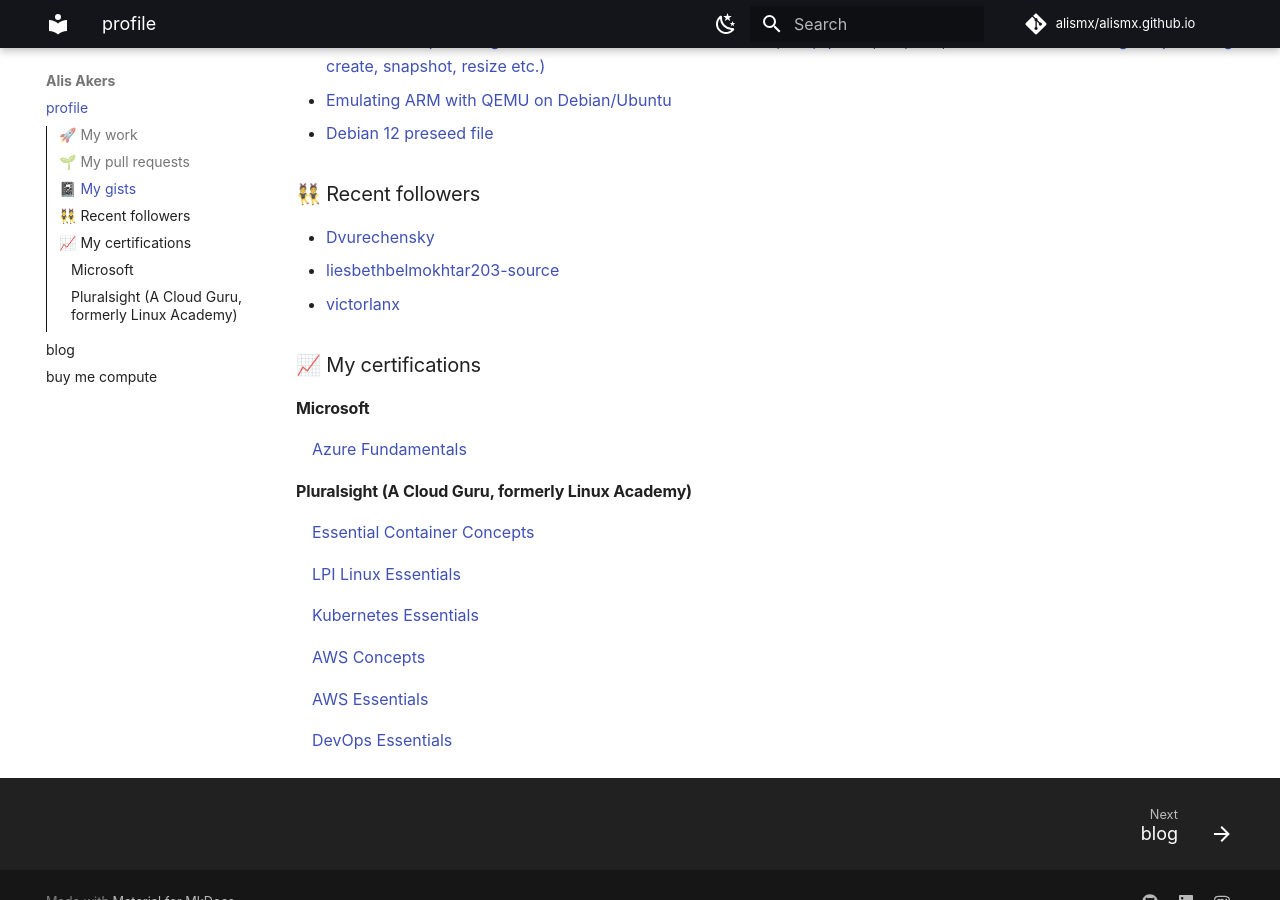
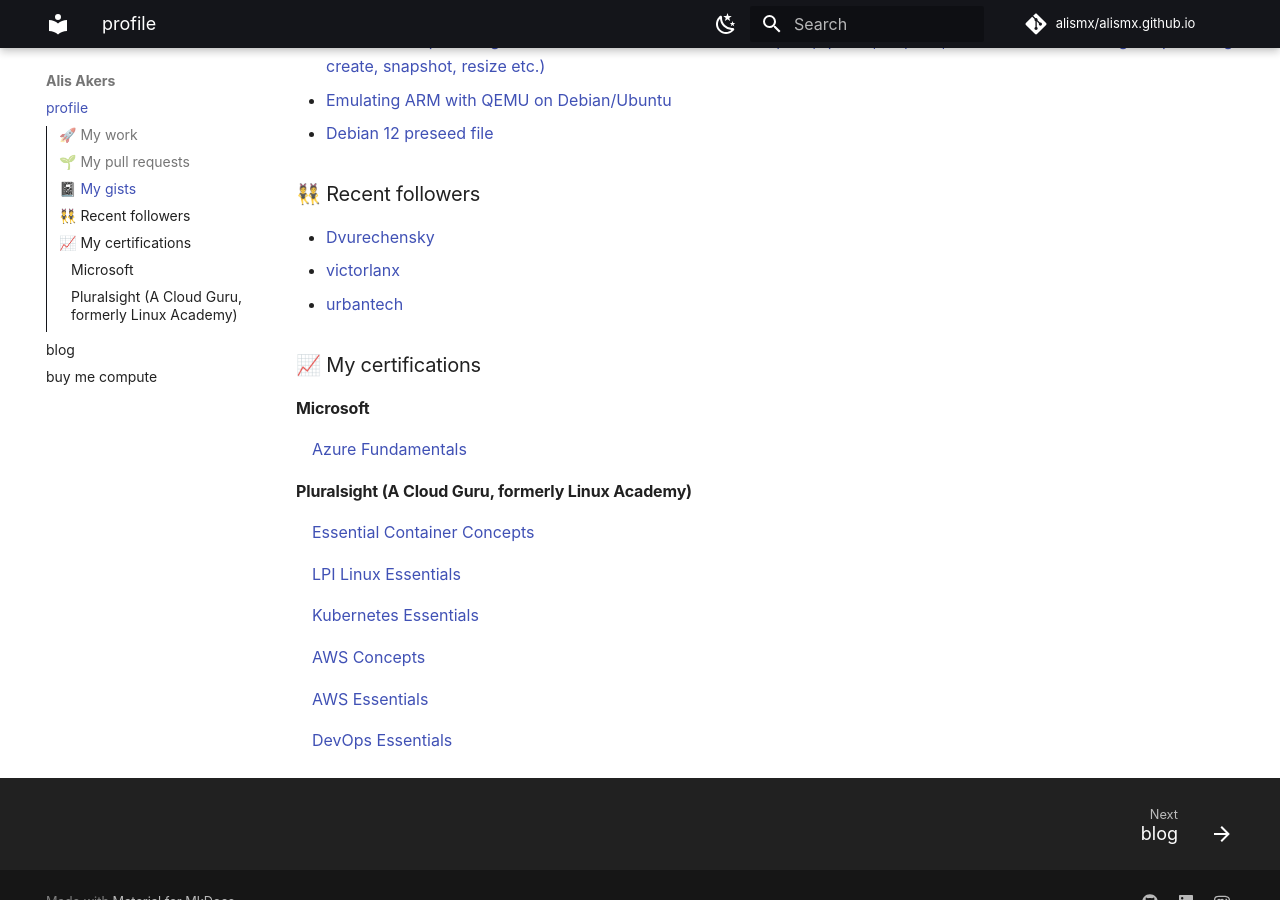
Before and after one commit to alismx/alismx.github.io, an MkDocs documentation site: the page built from docs/index.md, in a window 1280 px wide and 900 px high, scrolled down 1667 px. Built offline with MkDocs 1.6.1 and Material for MkDocs 9.7.7, drawn with Linux system fonts in a browser that asks for light colours; plug-ins that fetch from the network failed and are left out; comment, search, counter and statistics services are not loaded.

Commit message:
Update generated files

```diff
--- a/docs/index.md
+++ b/docs/index.md
@@ -50,8 +50,8 @@ I'm Alis, a DevOps engineer passionate about open-source, cloud-native technolog
 ### 👯 Recent followers
 
 - [Dvurechensky](https://github.com/Dvurechensky)
-- [liesbethbelmokhtar203-source](https://github.com/liesbethbelmokhtar203-source)
 - [victorlanx](https://github.com/victorlanx)
+- [urbantech](https://github.com/urbantech)
 
 ### 📈 My certifications
 
```
